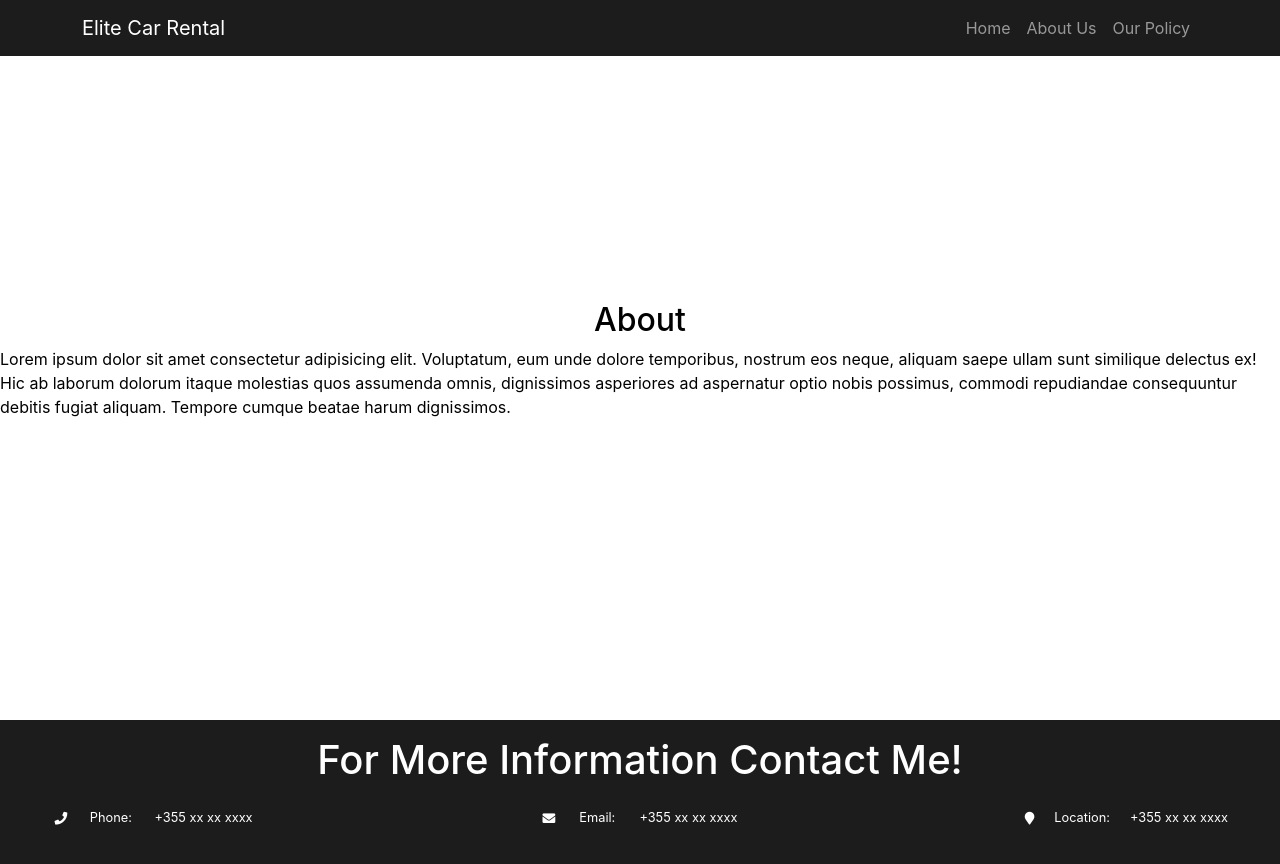
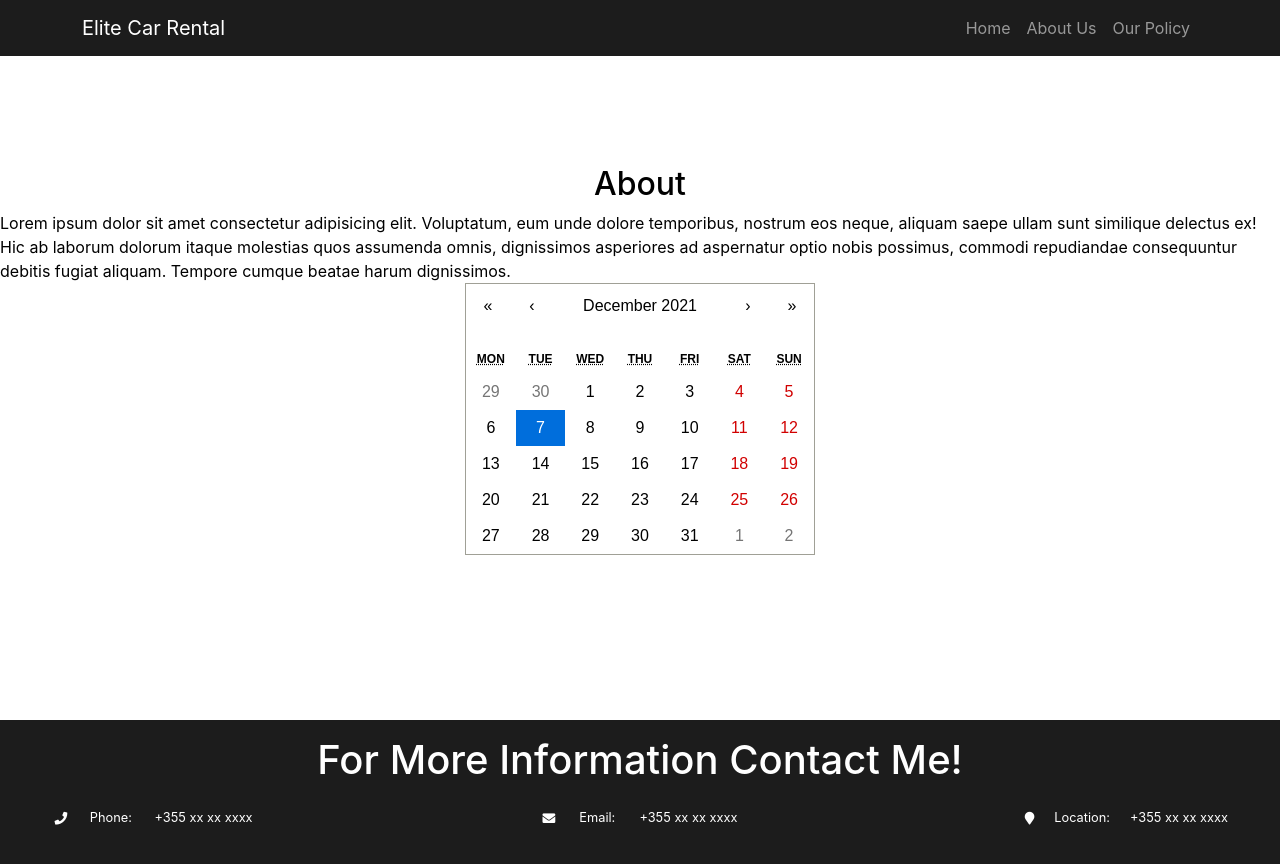
Before and after one commit to EndriSeferi/carrental, a React (Create React App) app: page /about in a window 1280 px wide. Shown: the top 864 px of the page. Built offline with nearby package versions, Linux system fonts and the light colour scheme.

Commit message:
Testing calendar

```diff
--- a/package.json
+++ b/package.json
@@ -10,6 +10,7 @@
     "bootstrap-icons": "^1.7.1",
     "react": "^17.0.2",
     "react-bootstrap": "^2.0.2",
+    "react-calendar": "^3.5.0",
     "react-dom": "^17.0.2",
     "react-multi-carousel": "^2.6.5",
     "react-router-dom": "^6.0.2",
--- a/src/Pages/About.js
+++ b/src/Pages/About.js
@@ -1,6 +1,12 @@
-import React from "react";
+import React, { useState } from 'react';
 import "./Pages.css";
+import Calendar from 'react-calendar';
+import 'react-calendar/dist/Calendar.css';
 function About() {
+  const [value, onChange] = useState(new Date());
+  function handleDisabled(){
+    const test=new Date(12-12-2021)
+  }
   return (
     <div className="sector">
       <h2>About</h2>
@@ -10,6 +16,12 @@ function About() {
       assumenda omnis, dignissimos asperiores ad aspernatur optio nobis
       possimus, commodi repudiandae consequuntur debitis fugiat aliquam. Tempore
       cumque beatae harum dignissimos.
+      <Calendar
+        onChange={onChange}
+        value={value}
+        selectRange={true}
+        tileDisabled={handleDisabled}
+      />
     </div>
   );
 }
```
Also changed, not shown: 2 other files (tests, documents, lock files or other folders).
